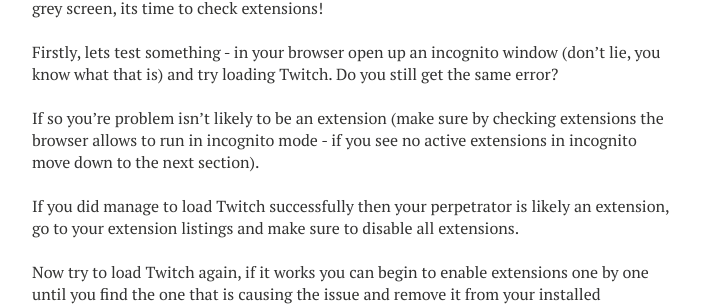
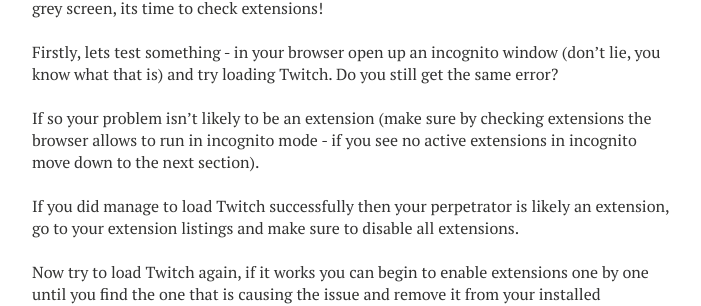
Before and after one commit to SolidPIPe/twitchtips, a Jekyll site: the page built from _posts/2014-04-17-grey-screen.md, in a window 1280 px wide and 900 px high, scrolled down 1146 px. Shown: the part 153-459 px from the top of the window, without its empty margins (288-989 px from the left). Built offline with Jekyll 4.4.1, drawn with Linux system fonts in a browser that asks for light colours; nearby versions of some CDN libraries; comment, search, counter and statistics services are not loaded.

Commit message:
Update 2014-04-17-grey-screen.md

```diff
--- a/_posts/2014-04-17-grey-screen.md
+++ b/_posts/2014-04-17-grey-screen.md
@@ -35,7 +35,7 @@ In the URL / Address bar type: about:config and proceed to press enter
 ## Extensions
 Once you've made sure JavaScript is enabled on your browser and you're still getting the grey screen, its time to check extensions!
 <br>Firstly, lets test something - in your browser open up an incognito window (don't lie, you know what that is) and try loading Twitch. Do you still get the same error?
-<br>If so you're problem isn't likely to be an extension (make sure by checking extensions the browser allows to run in incognito mode - if you see no active extensions in incognito move down to the next section).
+<br>If so your problem isn't likely to be an extension (make sure by checking extensions the browser allows to run in incognito mode - if you see no active extensions in incognito move down to the next section).
 <br>If you did manage to load Twitch successfully then your perpetrator is likely an extension, go to your extension listings and make sure to disable all extensions.
 <br>Now try to load Twitch again, if it works you can begin to enable extensions one by one until you find the one that is causing the issue and remove it from your installed extensions.
 <br>**Still not working, lets move onto anti-virus / security software potentially blocking JS from being executed etc**
```
